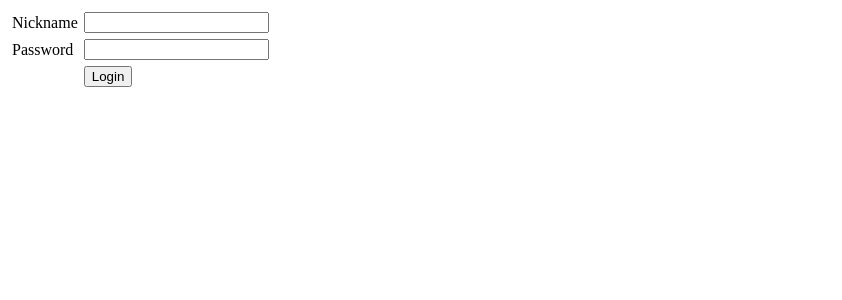
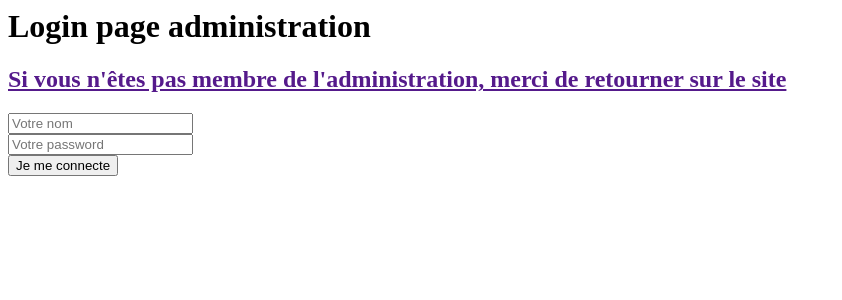
Before and after one commit to Timfmb09/forumPlateau, a PHP site: page /view/security/login.php in a window 1280 px wide. Shown: the top 300 px of the page, without its empty margins (0-842 px from the left). Run offline with PHP 8.4, Linux system fonts and the light colour scheme.

Commit message:
Bug register&login

```diff
--- a/view/home.php
+++ b/view/home.php
@@ -3,7 +3,7 @@
 <p>Lorem ipsum dolor sit amet consectetur adipisicing elit. Sit ut nemo quia voluptas numquam, itaque ipsa soluta ratione eum temporibus aliquid, facere rerum in laborum debitis labore aliquam ullam cumque.</p>
 
 <p>
-    <a href="/security/login.html">Se connecter</a>
+    <a href="index.php?ctrl=security&action=login">Se connecter</a>
     <span>&nbsp;-&nbsp;</span>
     <a href="/security/register.html">S'inscrire</a>
 </p>
--- a/view/layout.php
+++ b/view/layout.php
@@ -40,8 +40,8 @@
                         }
                         else{
                             ?>
-                            <a href="./view/security/login.php">Connexion</a>
-                            <a href="/security/register.html">Inscription</a>
+                            <a href="index.php?ctrl=security&action=login">Connexion</a>
+                            <a href="index.php?ctrl=security&action=register">Inscription</a>
                             <a href="index.php?ctrl=forum&action=listCategorys">la liste des categories</a>
 
                         <?php
--- a/view/security/login.php
+++ b/view/security/login.php
@@ -1,27 +1,26 @@
 <html>
 <head>
     <meta name="viewport" content="width=device-width" />
-
+<h1 class="text-center">Login page administration</h1>
+<h2 class="text-center alert alert-danger"><a href="">Si vous n'êtes pas membre de l'administration, merci de retourner sur le site</a></h2>
 </head>
 <body>
-
-
-    <form method="post" action="home.php">
-        <table border="0" cellpadding="2" cellspacing="2">
-            <tr>
-                <td>Nickname</td>
-                <td><input type="text" name="nickname"></td>
-            </tr>
-            <tr>
-                <td>Password</td>
-                <td><input type="password" name="password"></td>
-            </tr>
-            <tr>
-                <td>&nbsp;</td>
-                <td><input type="submit" value="Login"></td>
-            </tr>
-        </table>
-    </form>
-
+<form class="form-horizontal" method="post" action="index.php?ctrl=security&action=addUser">
+   <div class="form-group">
+      <div class="col-md-4 col-md-offset-4">
+         <input id="nickname" name="nickname" type="text" placeholder="Votre nom" class="form-control input-md" required>
+      </div>
+   </div>
+   <div class="form-group">
+      <div class="col-md-4 col-md-offset-4">
+         <input id="password" name="password" type="password" placeholder="Votre password" class="form-control input-md" required>
+      </div>
+   </div>
+   <div class="form-group">
+      <div class="col-md-4 col-md-offset-4">
+         <button type="submit" class="btn btn-primary">Je me connecte</button>
+      </div>
+   </div>
+</form>
 </body>
 </html>
```
Also changed, not shown: controller/ForumController.php (+11 -14 lines), controller/SecurityController.php (+73 -35 lines), view/security/register.php (+27 -0 lines).
